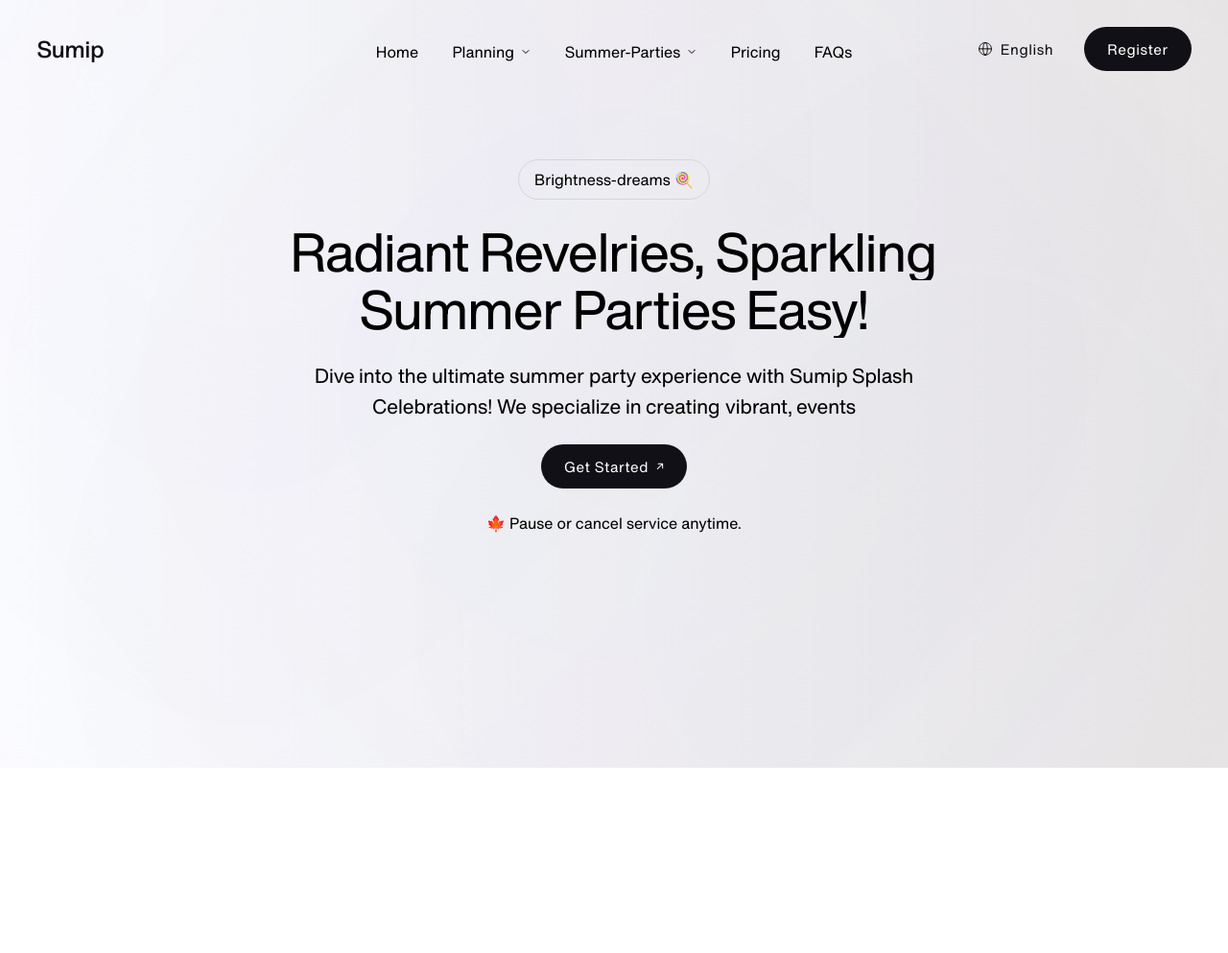
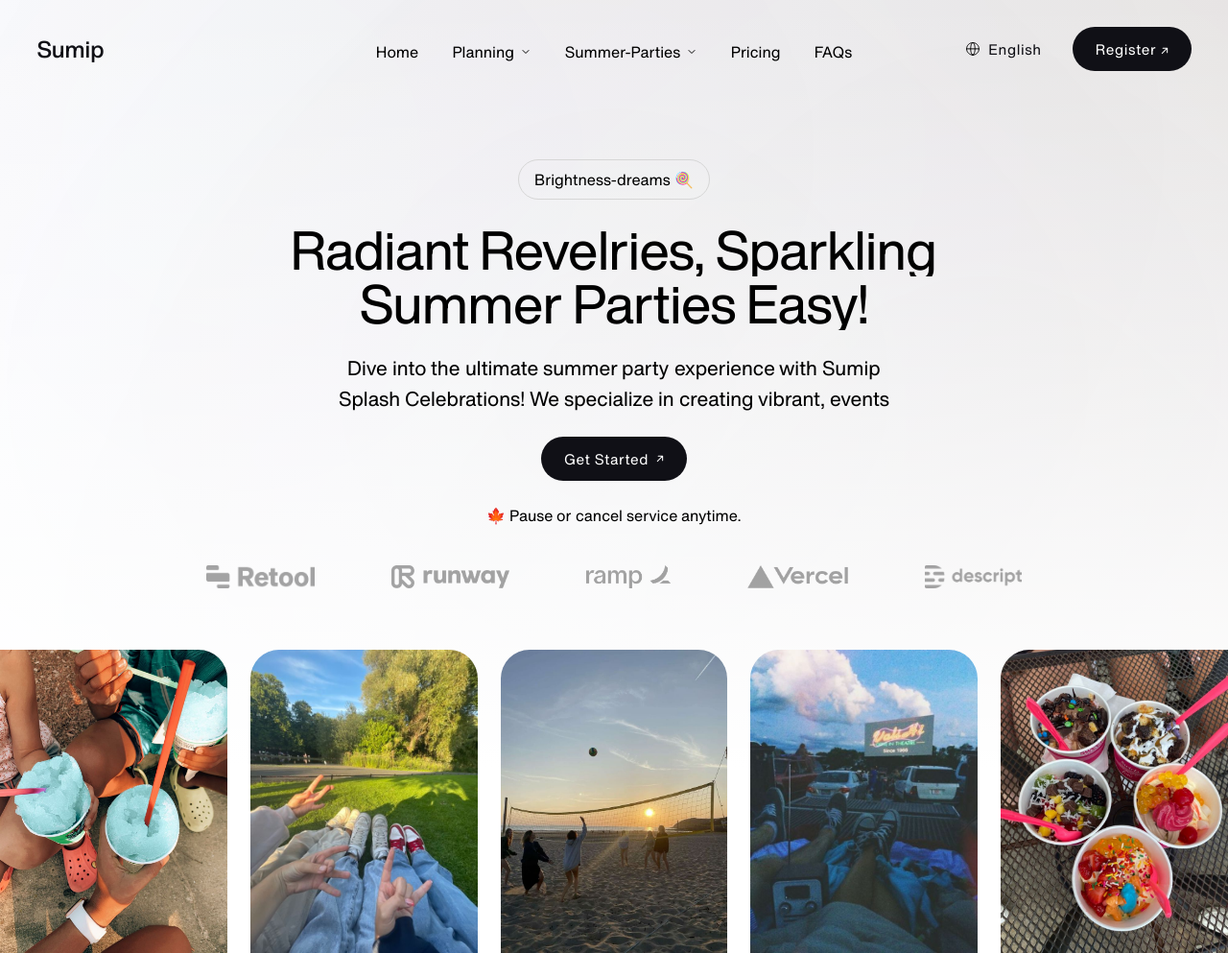
Before and after one commit to swargaraj/sumip, a website built with Vite: page index.html in a window 1280 px wide. Shown: the whole page at 96% size. Before the commit the page ends 800 px from the top, so only its background shows below. Built offline with nearby package versions, Linux system fonts and the light colour scheme; some packages are replaced by stand-ins of ours.

Commit message:
did some stuffs

```diff
--- /dev/null
+++ b/app/animations/ButtonReveal.js
@@ -0,0 +1,52 @@
+import gsap from "gsap";
+import Observer from "../classes/Observer";
+
+export default class Button extends Observer {
+  constructor({ element }) {
+    super({ element });
+
+    this.element = element;
+    this.text = element.querySelector("span span");
+    this.textWrapper = element.querySelector("span");
+    this.icon = element.querySelector("svg");
+
+    this.timeline = gsap.timeline({
+      default: {
+        duration: 1,
+        ease: "power3",
+      },
+    });
+  }
+
+  onEnter() {
+    this.timeline
+      .to(this.element, {
+        scale: 1,
+        delay: 0.6,
+        duration: 0.5,
+      })
+      .to(
+        this.textWrapper,
+        {
+          width: "auto",
+        },
+        "-=0.3"
+      )
+      .to(
+        this.text,
+        {
+          y: 0,
+        },
+        "-=0.5"
+      )
+      .to(
+        this.icon,
+        {
+          x: 0,
+          opacity: 1,
+          width: "auto",
+        },
+        "-=0.6"
+      );
+  }
+}
--- a/app/index.js
+++ b/app/index.js
@@ -1,10 +1,20 @@
 import "../styles/index.scss";
 import Lenis from "lenis";
 import TextReveal from "./animations/TextReveal";
+import ButtonReveal from "./animations/ButtonReveal";
 
 class App {
   constructor() {
+    this._createLenis();
     this._createTextReveals();
+    this._createButtonReveals();
+    this._render();
+  }
+
+  _createLenis() {
+    this.lenis = new Lenis({
+      lerp: 0.07,
+    });
   }
 
   _createTextReveals() {
@@ -17,6 +27,22 @@ class App {
       }, 300 * index);
     });
   }
+
+  _createButtonReveals() {
+    const buttonItems = [
+      ...document.querySelectorAll('[data-animation="button-reveal"]'),
+    ];
+    buttonItems.forEach((button, index) => {
+      setTimeout(() => {
+        new ButtonReveal({ element: button });
+      }, 200 * index);
+    });
+  }
+
+  _render(time) {
+    this.lenis.raf(time);
+    requestAnimationFrame(this._render.bind(this));
+  }
 }
 
 new App();
--- a/index.html
+++ b/index.html
@@ -54,7 +54,14 @@
               </a>
               <a href="#" class="button button--dark">
                 <span>
-                  <span>Register</span>
+                  <span>
+                    Register
+                    <svg width="8" height="8" fill="none" xmlns="http://www.w3.org/2000/svg">
+                      <path
+                        d="M7.157 1.172a.5.5 0 0 0-.5-.5h-4.5a.5.5 0 0 0 0 1h4v4a.5.5 0 0 0 1 0v-4.5Zm-5.803 6.01L7.01 1.525 6.303.818.646 6.475l.708.707Z"
+                        fill="#fff" />
+                    </svg>
+                  </span>
                 </span>
               </a>
             </div>
@@ -74,12 +81,12 @@
               <div class="hero__content">
                 <span class="hero__info" data-animation="text-reveal" style="visibility: hidden;">Brightness-dreams 🍭</span>
                 <div class="hero__title">
-                  <h1 data-animation="text-reveal" style="visibility: hidden;">Radiant Revelries, Sparkling<br>Summer Parties Easy!</h1>
+                  <h1 data-animation="text-reveal" style="visibility: hidden;">Radiant Revelries, Sparkling Summer Parties Easy!</h1>
                 </div>
                 <div class="hero__desc">
-                  <p data-animation="text-reveal" style="visibility: hidden;">Dive into the ultimate summer party experience with Sumip Splash<br>Celebrations! We specialize in creating vibrant, events</p>
+                  <p data-animation="text-reveal" style="visibility: hidden;">Dive into the ultimate summer party experience with Sumip Splash Celebrations! We specialize in creating vibrant, events</p>
                 </div>
-                <a href="#" class="button button--dark">
+                <a href="#" class="button button--dark" data-animation="button-reveal">
                   <span>
                     <span>Get Started</span>
                   </span>
@@ -89,9 +96,45 @@
                       fill="#fff" />
                   </svg>
                 </a>
-                <span class="hero__note">🍁 Pause or cancel service anytime.</span>
+                <span class="hero__note" data-animation="text-reveal" style="visibility: hidden;">🍁 Pause or cancel service anytime.</span>
+
+                <div class="hero__brand__ticker">
+                  <div class="hero__brand__ticker__logo">
+                    <img src="./images/brand/retool.png" alt="retool-logo" />
+                  </div>
+                  <div class="hero__brand__ticker__logo">
+                    <img src="./images/brand/runway.png" alt="runway-logo" />
+                  </div>
+                  <div class="hero__brand__ticker__logo">
+                    <img src="./images/brand/ramp.png" alt="ramp-logo" />
+                  </div>
+                  <div class="hero__brand__ticker__logo">
+                    <img src="./images/brand/vercel.png" alt="vercel-logo" />
+                  </div>
+                  <div class="hero__brand__ticker__logo">
+                    <img src="./images/brand/descript.png" alt="descript-logo" />
+                  </div>
+                </div>
               </div>
             </div>
+          </div>
+        </div>
+
+        <div class="hero__carousel">
+          <div class="hero__carousel__item">
+            <img src="./images/hero/hero-image-1.jpg" alt="hero-1" />
+          </div>
+          <div class="hero__carousel__item">
+            <img src="./images/hero/hero-image-2.jpg" alt="hero-2" />
+          </div>
+          <div class="hero__carousel__item">
+            <img src="./images/hero/hero-image-3.jpg" alt="hero-3" />
+          </div>
+          <div class="hero__carousel__item">
+            <img src="./images/hero/hero-image-4.jpg" alt="hero-4" />
+          </div>
+          <div class="hero__carousel__item">
+            <img src="./images/hero/hero-image-5.jpg" alt="hero-5" />
           </div>
         </div>
       </section>
--- a/styles/base/_animation.scss
+++ b/styles/base/_animation.scss
@@ -6,7 +6,7 @@
     }
 
     div div {
-        transform: translatey(100%);
+        transform: translateY(100%);
         will-change: transform;
     }
 }
--- /dev/null
+++ b/styles/base/_base.scss
@@ -0,0 +1,48 @@
+html.lenis {
+    height: auto;
+}
+
+.lenis.lenis-smooth {
+    scroll-behavior: auto;
+}
+
+.lenis.lenis-smooth [data-lenis-prevent] {
+    overscroll-behavior: contain;
+}
+
+.lenis.lenis-stopped {
+    overflow: hidden;
+}
+
+.lenis.lenis-scrolling iframe {
+    pointer-events: none;
+}
+
+[style*='--aspect-ratio']> :first-child {
+    width: 100%;
+}
+
+[style*='--aspect-ratio']>img {
+    height: auto;
+    object-fit: cover;
+    object-position: center;
+}
+
+@supports (--custom: property) {
+    [style*='--aspect-ratio'] {
+        position: relative;
+    }
+
+    [style*='--aspect-ratio']::before {
+        content: '';
+        display: block;
+        padding-bottom: calc(100% / (var(--aspect-ratio)));
+    }
+
+    [style*='--aspect-ratio']> :first-child {
+        position: absolute;
+        top: 0;
+        left: 0;
+        height: 100%;
+    }
+}
--- a/styles/components/_button.scss
+++ b/styles/components/_button.scss
@@ -21,13 +21,12 @@
         color: var(--color-btn-text-dark);
     }
 
-    &[data-animation='button'] {
+    &[data-animation='button-reveal'] {
         transform: scale(0);
         transform-origin: 50% 50%;
 
         >span {
             display: inline-block;
-            width: 0px;
             overflow: hidden;
         }
 
--- a/styles/index.scss
+++ b/styles/index.scss
@@ -4,6 +4,7 @@
 
 //@ Base
 @import "./base/reset";
+@import "./base/base";
 @import "./base/container";
 @import "./base/section";
 @import "./base/animation";
--- a/styles/layout/_header.scss
+++ b/styles/layout/_header.scss
@@ -63,7 +63,7 @@
         position: absolute;
         width: 100%;
         transform: scaleX(0);
-        height: 2px;
+        height: 1px;
         bottom: 0;
         left: 0;
         background-color: var(--color-primary);
--- a/styles/layout/_hero.scss
+++ b/styles/layout/_hero.scss
@@ -18,16 +18,18 @@
 
     &__title {
         margin-top: 24px;
+        width: 60%;
         h1 {
             font-weight: 400;
             font-size: 3.5rem;
-            line-height: 3.75rem;
+            line-height: 3.5rem;
         }
     }
 
     &__desc {
         margin-top: 24px;
         font-size: 1.3rem;
+        width: 50%;
     }
 
     .button {
@@ -52,6 +54,18 @@
         z-index: -1;
     }
 
+
+    .background::after {
+        content: "";
+        position: absolute;
+        top: 0;
+        left: 0;
+        width: 100%;
+        height: 100%;
+        background: linear-gradient(to bottom, rgba(255,255,255,0) 0%, rgba(255,255,255,1) 100%);
+        z-index: 1;
+    }
+
     .background div {
         position: absolute;
         border-radius: 100%;
@@ -70,7 +84,7 @@
     }
 
     .background div:nth-child(2) {
-        background: linear-gradient(132deg, #0800FF 0.00%, #E32BE3 100.00%);
+        background: linear-gradient(132deg, #0800FF 0.00%, #e32b2b 100.00%);
         width: 40%;
         padding-top: 40%;
         left: 50%;
@@ -85,5 +99,52 @@
         left: 80%;
         top: 80%;
         transform: translateX(-50%) translateY(-50%);
+    }
+
+    &__brand__ticker {
+        margin-top: 2.5rem;
+        display: inline-flex;
+        gap: 5rem;
+
+        &__logo {
+            height: 1.5rem;
+            img {
+                height: 100%;
+                width: auto;
+                object-fit: contain;
+                opacity: 0.35;
+                filter: grayscale(1) contrast(100) brightness(1);
+                user-select:none;
+            }
+        }
+    }
+
+    &__carousel {
+        margin-top: 2rem;
+        display: flex;
+        justify-content: center;
+        align-items: baseline;
+        overflow: hidden;
+        gap: 1.5rem;
+
+        &__item {
+            width: 20rem;
+        }
+
+        &__item img {
+            object-fit: contain;
+            border-top-left-radius: 30px;
+            border-top-right-radius: 30px;
+            user-select: none;
+        }
+
+
+        &__item:first-child img {
+            border-top-left-radius: 0;
+        }
+
+        &__item:last-child img {
+            border-top-right-radius: 0;
+        }
+    }
 }
-}
```
Also changed, not shown: public/images/brand/descript.png (added), public/images/brand/ramp.png (added), public/images/brand/raycast.png (added), public/images/brand/retool.png (added), public/images/brand/runway.png (added), public/images/brand/vercel.png (added), public/images/hero/hero-image-1.jpg (added), public/images/hero/hero-image-2.jpg (added), public/images/hero/hero-image-3.jpg (added), public/images/hero/hero-image-4.jpg (added), public/images/hero/hero-image-5.jpg (added).
